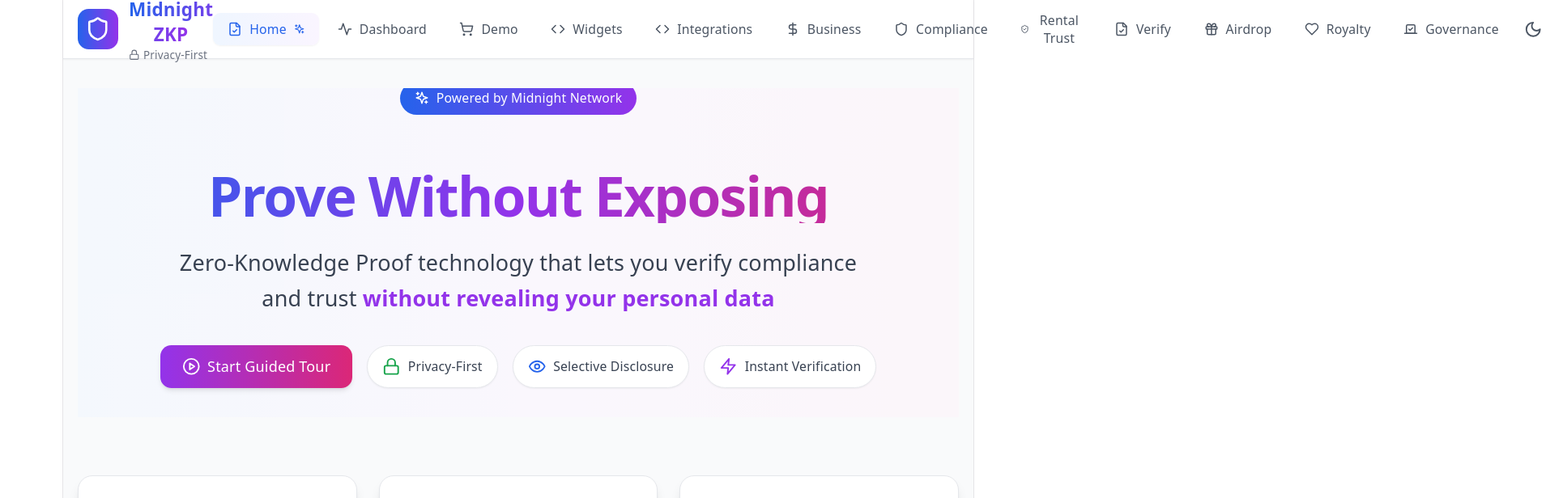
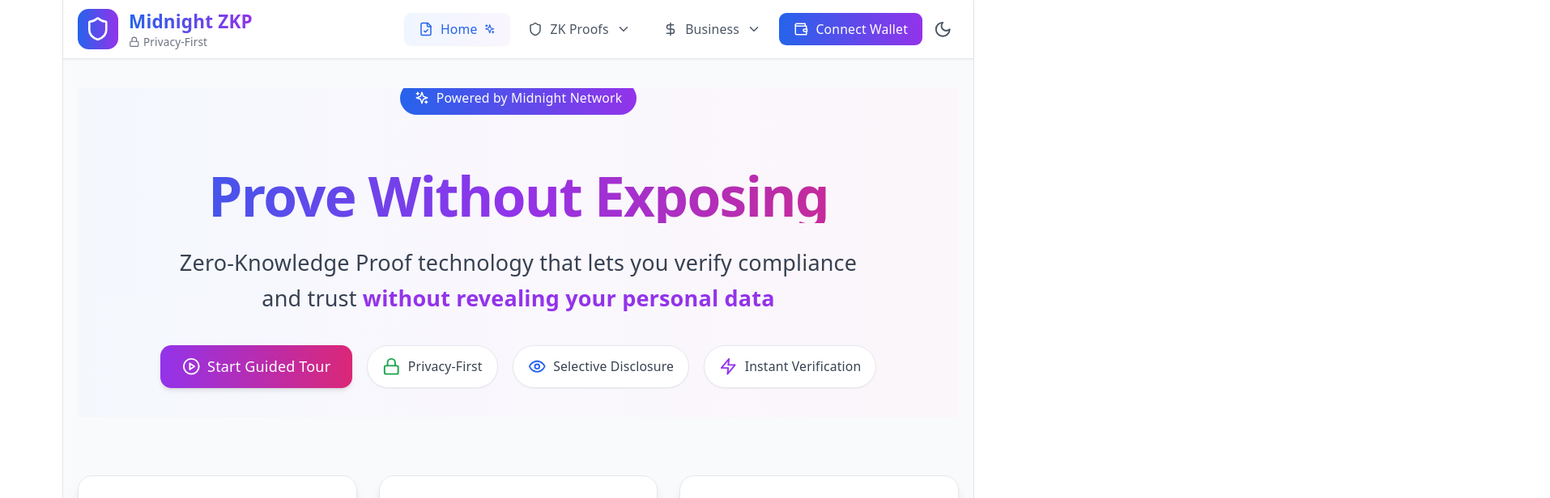
Before and after one commit to freedomphoenixtoken/midnight-ZKP-DAPP, a React (Vite) app: page / in a window 1280 px wide. Shown: the top 616 px of the page at 81% size, 1914 px wide, since content can reach past the window. Built offline with nearby package versions, Linux system fonts and the light colour scheme.

Commit message:
Add dropdown menus and connect wallet button to Navbar for better navigation

```diff
--- a/src/components/ui/Navbar.tsx
+++ b/src/components/ui/Navbar.tsx
@@ -1,22 +1,19 @@
 import { Link, useLocation } from 'react-router-dom';
-import { Shield, ShieldCheck, FileCheck, Lock, Sparkles, Menu, X, Gift, Heart, Vote, Moon, Sun, Code, ShoppingCart, Activity, DollarSign } from 'lucide-react';
+import { Shield, ShieldCheck, FileCheck, Lock, Sparkles, Menu, X, Gift, Heart, Vote, Moon, Sun, Code, ShoppingCart, Activity, DollarSign, ChevronDown, Wallet } from 'lucide-react';
 import { useState } from 'react';
 import { useTheme } from '../../contexts/ThemeContext';
 
 export function Navbar() {
   const location = useLocation();
   const [isMobileMenuOpen, setIsMobileMenuOpen] = useState(false);
+  const [isZKDropdownOpen, setIsZKDropdownOpen] = useState(false);
+  const [isBusinessDropdownOpen, setIsBusinessDropdownOpen] = useState(false);
+  const [isWalletConnected, setIsWalletConnected] = useState(false);
   const { theme, toggleTheme } = useTheme();
 
   const isActive = (path: string) => location.pathname === path;
 
-  const navItems = [
-    { to: '/', icon: FileCheck, label: 'Home' },
-    { to: '/dashboard', icon: Activity, label: 'Dashboard' },
-    { to: '/marketplace-demo', icon: ShoppingCart, label: 'Demo' },
-    { to: '/widgets', icon: Code, label: 'Widgets' },
-    { to: '/integrations', icon: Code, label: 'Integrations' },
-    { to: '/business', icon: DollarSign, label: 'Business' },
+  const zkProofItems = [
     { to: '/compliance', icon: Shield, label: 'Compliance' },
     { to: '/rental-trust', icon: ShieldCheck, label: 'Rental Trust' },
     { to: '/verify', icon: FileCheck, label: 'Verify' },
@@ -24,6 +21,35 @@
     { to: '/royalty-compliance', icon: Heart, label: 'Royalty' },
     { to: '/governance-power', icon: Vote, label: 'Governance' },
   ];
+
+  const businessItems = [
+    { to: '/dashboard', icon: Activity, label: 'Dashboard' },
+    { to: '/marketplace-demo', icon: ShoppingCart, label: 'Demo' },
+    { to: '/widgets', icon: Code, label: 'Widgets' },
+    { to: '/integrations', icon: Code, label: 'Integrations' },
+    { to: '/business', icon: DollarSign, label: 'Business' },
+  ];
+
+  const connectWallet = async () => {
+    try {
+      // Check if 1AM wallet is available
+      if (typeof window !== 'undefined' && (window as any).midnight) {
+        const wallet = (window as any).midnight['1am'];
+        if (wallet) {
+          await wallet.connect('pre-prod');
+          setIsWalletConnected(true);
+          console.log('Wallet connected successfully');
+        } else {
+          alert('1AM wallet not found. Please install the 1AM wallet extension.');
+        }
+      } else {
+        alert('Midnight wallet not available. Please install the 1AM wallet extension.');
+      }
+    } catch (error) {
+      console.error('Wallet connection failed:', error);
+      alert('Failed to connect wallet. Please try again.');
+    }
+  };
 
   return (
     <nav className="bg-white dark:bg-gray-800 border-b border-gray-200 dark:border-gray-700 shadow-sm sticky top-0 z-50 transition-colors duration-200">
@@ -46,25 +72,109 @@
           </Link>
 
           {/* Desktop Navigation */}
-          <div className="hidden md:flex items-center gap-1">
-            {navItems.map((item) => {
+          <div className="hidden lg:flex items-center gap-1">
+            {/* Home */}
+            <Link
+              to="/"
+              className={`flex items-center gap-2 px-4 py-2 rounded-lg text-sm font-medium transition-all duration-200 ${
+                isActive('/')
+                  ? 'bg-gradient-to-r from-blue-50 to-purple-50 dark:from-blue-900 dark:to-purple-900 text-blue-600 dark:text-blue-400 shadow-sm'
+                  : 'text-gray-600 dark:text-gray-300 hover:text-gray-900 dark:hover:text-white hover:bg-gray-50 dark:hover:bg-gray-700'
+              }`}
+            >
+              <FileCheck className="w-4 h-4" />
+              Home
+              {isActive('/') && <Sparkles className="w-3 h-3 text-blue-600 dark:text-blue-400 animate-pulse" />}
+            </Link>
+
+            {/* ZK Proofs Dropdown */}
+            <div className="relative">
+              <button
+                onClick={() => setIsZKDropdownOpen(!isZKDropdownOpen)}
+                className={`flex items-center gap-2 px-4 py-2 rounded-lg text-sm font-medium transition-all duration-200 ${
+                  zkProofItems.some(item => isActive(item.to))
+                    ? 'bg-gradient-to-r from-blue-50 to-purple-50 dark:from-blue-900 dark:to-purple-900 text-blue-600 dark:text-blue-400 shadow-sm'
+                    : 'text-gray-600 dark:text-gray-300 hover:text-gray-900 dark:hover:text-white hover:bg-gray-50 dark:hover:bg-gray-700'
+                }`}
+              >
+                <Shield className="w-4 h-4" />
+                ZK Proofs
+                <ChevronDown className="w-4 h-4" />
+              </button>
+              {isZKDropdownOpen && (
+                <div className="absolute top-full left-0 mt-2 w-48 bg-white dark:bg-gray-800 border border-gray-200 dark:border-gray-700 rounded-lg shadow-lg py-2 z-50">
+                  {zkProofItems.map((item) => {
                     const Icon = item.icon;
                     return (
                       <Link
                         key={item.to}
                         to={item.to}
-                  className={`flex items-center gap-2 px-4 py-2 rounded-lg text-sm font-medium transition-all duration-200 ${
+                        onClick={() => setIsZKDropdownOpen(false)}
+                        className={`flex items-center gap-3 px-4 py-2 text-sm font-medium transition-all duration-200 ${
                           isActive(item.to)
-                      ? 'bg-gradient-to-r from-blue-50 to-purple-50 dark:from-blue-900 dark:to-purple-900 text-blue-600 dark:text-blue-400 shadow-sm'
+                            ? 'bg-blue-50 dark:bg-blue-900 text-blue-600 dark:text-blue-400'
                             : 'text-gray-600 dark:text-gray-300 hover:text-gray-900 dark:hover:text-white hover:bg-gray-50 dark:hover:bg-gray-700'
                         }`}
                       >
                         <Icon className="w-4 h-4" />
                         {item.label}
-                  {isActive(item.to) && <Sparkles className="w-3 h-3 text-blue-600 dark:text-blue-400 animate-pulse" />}
                       </Link>
                     );
                   })}
+                </div>
+              )}
+            </div>
+
+            {/* Business Dropdown */}
+            <div className="relative">
+              <button
+                onClick={() => setIsBusinessDropdownOpen(!isBusinessDropdownOpen)}
+                className={`flex items-center gap-2 px-4 py-2 rounded-lg text-sm font-medium transition-all duration-200 ${
+                  businessItems.some(item => isActive(item.to))
+                    ? 'bg-gradient-to-r from-blue-50 to-purple-50 dark:from-blue-900 dark:to-purple-900 text-blue-600 dark:text-blue-400 shadow-sm'
+                    : 'text-gray-600 dark:text-gray-300 hover:text-gray-900 dark:hover:text-white hover:bg-gray-50 dark:hover:bg-gray-700'
+                }`}
+              >
+                <DollarSign className="w-4 h-4" />
+                Business
+                <ChevronDown className="w-4 h-4" />
+              </button>
+              {isBusinessDropdownOpen && (
+                <div className="absolute top-full left-0 mt-2 w-48 bg-white dark:bg-gray-800 border border-gray-200 dark:border-gray-700 rounded-lg shadow-lg py-2 z-50">
+                  {businessItems.map((item) => {
+                    const Icon = item.icon;
+                    return (
+                      <Link
+                        key={item.to}
+                        to={item.to}
+                        onClick={() => setIsBusinessDropdownOpen(false)}
+                        className={`flex items-center gap-3 px-4 py-2 text-sm font-medium transition-all duration-200 ${
+                          isActive(item.to)
+                            ? 'bg-blue-50 dark:bg-blue-900 text-blue-600 dark:text-blue-400'
+                            : 'text-gray-600 dark:text-gray-300 hover:text-gray-900 dark:hover:text-white hover:bg-gray-50 dark:hover:bg-gray-700'
+                        }`}
+                      >
+                        <Icon className="w-4 h-4" />
+                        {item.label}
+                      </Link>
+                    );
+                  })}
+                </div>
+              )}
+            </div>
+
+            {/* Connect Wallet Button */}
+            <button
+              onClick={connectWallet}
+              className={`flex items-center gap-2 px-4 py-2 rounded-lg text-sm font-medium transition-all duration-200 ${
+                isWalletConnected
+                  ? 'bg-gradient-to-r from-green-500 to-emerald-500 text-white shadow-sm'
+                  : 'bg-gradient-to-r from-blue-600 to-purple-600 text-white hover:shadow-lg'
+              }`}
+            >
+              <Wallet className="w-4 h-4" />
+              {isWalletConnected ? 'Connected' : 'Connect Wallet'}
+            </button>
 
             {/* Theme Toggle */}
             <button
@@ -77,7 +187,20 @@
           </div>
 
           {/* Mobile Menu Button */}
-          <div className="md:hidden flex items-center gap-2">
+          <div className="lg:hidden flex items-center gap-2">
+            {/* Connect Wallet Button (Mobile) */}
+            <button
+              onClick={connectWallet}
+              className={`flex items-center gap-2 px-3 py-2 rounded-lg text-sm font-medium transition-all duration-200 ${
+                isWalletConnected
+                  ? 'bg-gradient-to-r from-green-500 to-emerald-500 text-white'
+                  : 'bg-gradient-to-r from-blue-600 to-purple-600 text-white'
+              }`}
+            >
+              <Wallet className="w-4 h-4" />
+              {isWalletConnected ? '✓' : <Wallet className="w-4 h-4" />}
+            </button>
+
             <button
               onClick={toggleTheme}
               className="p-2 rounded-lg hover:bg-gray-100 dark:hover:bg-gray-700 transition-colors"
@@ -96,8 +219,25 @@
 
         {/* Mobile Menu */}
         {isMobileMenuOpen && (
-          <div className="md:hidden py-4 space-y-2 animate-fade-in">
-            {navItems.map((item) => {
+          <div className="lg:hidden py-4 space-y-2 animate-fade-in">
+            <Link
+              to="/"
+              onClick={() => setIsMobileMenuOpen(false)}
+              className={`flex items-center gap-3 px-4 py-3 rounded-lg text-sm font-medium transition-all duration-200 ${
+                isActive('/')
+                  ? 'bg-gradient-to-r from-blue-50 to-purple-50 dark:from-blue-900 dark:to-purple-900 text-blue-600 dark:text-blue-400'
+                  : 'text-gray-600 dark:text-gray-300 hover:text-gray-900 dark:hover:text-white hover:bg-gray-50 dark:hover:bg-gray-700'
+              }`}
+            >
+              <FileCheck className="w-5 h-5" />
+              Home
+              {isActive('/') && <Sparkles className="w-4 h-4 text-blue-600 dark:text-blue-400 animate-pulse" />}
+            </Link>
+
+            {/* Mobile ZK Proofs Section */}
+            <div className="px-4 py-2">
+              <div className="text-xs font-semibold text-gray-500 dark:text-gray-400 uppercase tracking-wider mb-2">ZK Proofs</div>
+              {zkProofItems.map((item) => {
                 const Icon = item.icon;
                 return (
                   <Link
@@ -117,6 +257,31 @@
                 );
               })}
             </div>
+
+            {/* Mobile Business Section */}
+            <div className="px-4 py-2">
+              <div className="text-xs font-semibold text-gray-500 dark:text-gray-400 uppercase tracking-wider mb-2">Business</div>
+              {businessItems.map((item) => {
+                const Icon = item.icon;
+                return (
+                  <Link
+                    key={item.to}
+                    to={item.to}
+                    onClick={() => setIsMobileMenuOpen(false)}
+                    className={`flex items-center gap-3 px-4 py-3 rounded-lg text-sm font-medium transition-all duration-200 ${
+                      isActive(item.to)
+                        ? 'bg-gradient-to-r from-blue-50 to-purple-50 dark:from-blue-900 dark:to-purple-900 text-blue-600 dark:text-blue-400'
+                        : 'text-gray-600 dark:text-gray-300 hover:text-gray-900 dark:hover:text-white hover:bg-gray-50 dark:hover:bg-gray-700'
+                    }`}
+                  >
+                    <Icon className="w-5 h-5" />
+                    {item.label}
+                    {isActive(item.to) && <Sparkles className="w-4 h-4 text-blue-600 dark:text-blue-400 animate-pulse" />}
+                  </Link>
+                );
+              })}
+            </div>
+          </div>
         )}
       </div>
     </nav>
```
Lines whose indentation alone changed are shown as unchanged.
